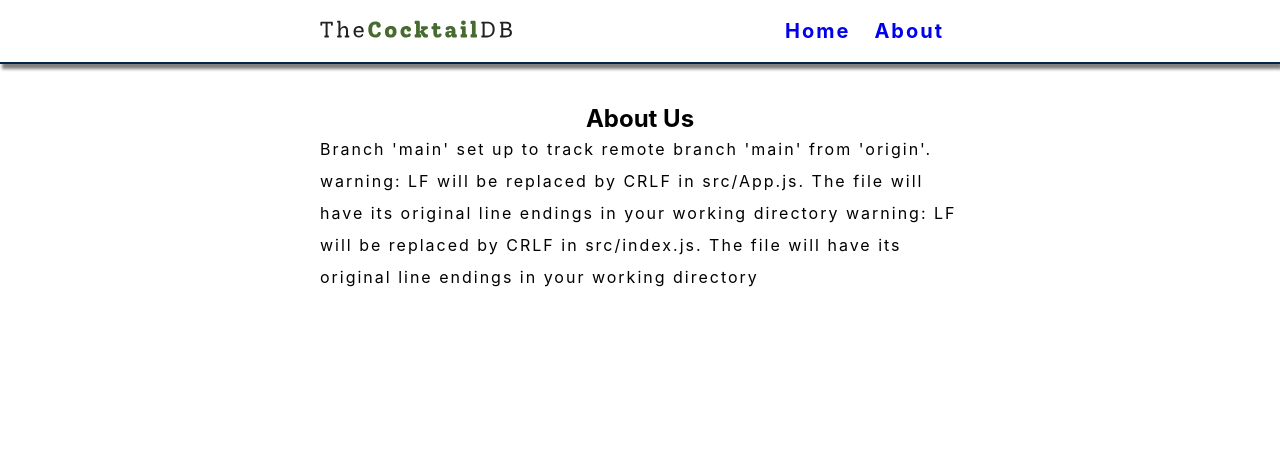
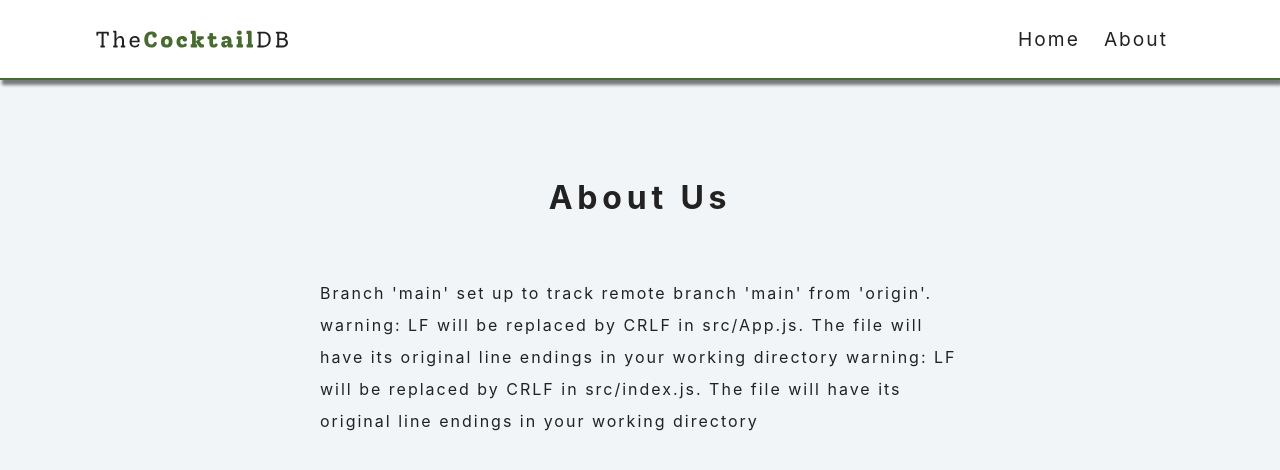
Before and after one commit to sumonsheikh/react-cacktails, a React (Create React App) app: page /about in a window 1280 px wide. Shown: the top 470 px of the page. Built offline with nearby package versions, Linux system fonts and the light colour scheme; no server answers.

Commit message:
fix some css

```diff
--- a/src/component/Cocktail.js
+++ b/src/component/Cocktail.js
@@ -3,8 +3,9 @@
 const  Cocktail = ({image, id, name, info, glass}) => {
     return (
         <article className="cocktail">
-           <div className = " image-container">
-               <img src={image} alt={name}/>
+                <div className = " image-container">
+                    <img src={image} alt={name}/>
+               </div>
                <div className="cocktail-footer">
                    <h3>{name}</h3>
                    <h3>{glass}</h3>
@@ -13,7 +14,6 @@
                        details
                    </Link>
                </div>
-           </div>
         </article>
     )
 }
--- a/src/component/CocktailList.js
+++ b/src/component/CocktailList.js
@@ -23,7 +23,7 @@
             <h2 className="section-title">
                 Cocktails
             </h2>
-            <div className="section-center">
+            <div className="cocktails-center">
                 {cocktails.map((item)=>{
                     return <Cocktail key={item.id} {...item}/>
                 })}
--- a/src/index.css
+++ b/src/index.css
@@ -1,97 +1,354 @@
-*{
+/*
+======
+Variables
+======
+*/
+:root {
+    --primaryLightColor: #d4e6a5;
+    --primaryColor: #476a2e;
+    --primaryDarkColor: #c02c03;
+    --mainWhite: #fff;
+    --offWhite: #f7f7f7;
+    --mainBackground: #f1f5f8;
+    --mainOverlay: rgba(35, 10, 36, 0.4);
+    --mainBlack: #222;
+    --mainGrey: #ececec;
+    --darkGrey: #afafaf;
+    --mainRed: #bd0303;
+    --mainTransition: all 0.3s linear;
+    --mainSpacing: 0.3rem;
+    --lightShadow: 2px 5px 3px 0px rgba(0, 0, 0, 0.5);
+    --darkShadow: 4px 10px 5px 0px rgba(0, 0, 0, 0.5);
+    --mainBorderRadius: 0.25rem;
+    --smallWidth: 85vw;
+    --maxWidth: 40rem;
+    --fullWidth: 1170px;
+  }
+  /*
+  ======
+  Global Styles
+  ======
+  */
+  * {
     margin: 0;
     padding: 0;
     box-sizing: border-box;
   }
+
   body {
-  margin: 0;
-  font-family: -apple-system, BlinkMacSystemFont, 'Segoe UI', 'Roboto', 'Oxygen',
-    'Ubuntu', 'Cantarell', 'Fira Sans', 'Droid Sans', 'Helvetica Neue',
-    sans-serif;
-  -webkit-font-smoothing: antialiased;
-  -moz-osx-font-smoothing: grayscale;
+    font-family: -apple-system, BlinkMacSystemFont, 'Segoe UI', Roboto, Oxygen,
+      Ubuntu, Cantarell, 'Open Sans', 'Helvetica Neue', sans-serif;
+    color: var(--mainBlack);
+    background: var(--mainBackground);
+    line-height: 1.4;
+    font-size: 1rem;
+    font-weight: 300;
   }
-code {
-  font-family: source-code-pro, Menlo, Monaco, Consolas, 'Courier New',
-    monospace;
+  h1,
+  h2,
+  h3,
+  h4,
+  h5,
+  h6 {
+    font-family: var(--slantedFont);
+    margin-bottom: 1.25rem;
+    letter-spacing: var(--mainSpacing);
   }
-a{
+  p {
+    margin-bottom: 1.25rem;
+  }
+  ul {
+    list-style-type: none;
+  }
+  a {
     text-decoration: none;
+    color: var(--mainBlack);
   }
-/* ======== NAVBAR =========== */
-.navbar{
-  height: 4rem;
+  img {
+    width: 100%;
+    display: block;
+  }
+
+  /*
+  ======
+  Buttons
+  ======
+  */
+  .btn,
+  .btn-white,
+  .btn-primary {
+    text-transform: uppercase;
+    letter-spacing: var(--mainSpacing);
+    color: var(--primaryColor);
+    border: 2px solid var(--primaryColor);
+    padding: 0.45rem 0.8rem;
+    display: inline-block;
+    transition: var(--mainTransition);
+    cursor: pointer;
+    font-size: 0.8rem;
+    background: transparent;
+    border-radius: var(--mainBorderRadius);
+    display: inline-block;
+  }
+  .btn:hover {
+    background: var(--primaryColor);
+    color: var(--mainWhite);
+  }
+  .btn-white {
+    background: transparent;
+    color: var(--mainWhite);
+    border-color: var(--mainWhite);
+  }
+  .btn-white:hover {
+    background: var(--mainWhite);
+    color: var(--primaryColor);
+  }
+  .btn-primary {
+    background: var(--primaryColor);
+    color: var(--mainWhite);
+    border-color: transparent;
+  }
+  .btn-primary:hover {
+    background: var(--primaryLightColor);
+    color: var(--primaryColor);
+  }
+  .btn-block {
+    width: 100%;
+    display: block;
+    margin: 0 auto;
+    box-shadow: var(--lightShadow);
+    text-align: center;
+  }
+  .btn-details {
+    padding: 0.25rem 0.4rem;
+  }
+  .btn-details:hover {
+    background: var(--primaryLightColor);
+    border-color: var(--primaryLightColor);
+  }
+  /*
+  ======
+  Navbar
+  ======
+  */
+  .navbar {
+    background: var(--mainWhite);
+    height: 5rem;
     display: flex;
-  background: #fff;
-  border-bottom: 2px solid rgb(1, 37, 70);
-  box-shadow: 2px 5px 3px 0px rgba(0, 0, 0, 0.5);
+    align-items: center;
+    border-bottom: 2px solid var(--primaryColor);
+    box-shadow: var(--lightShadow);
   }
-.nav-center{
-  display:flex;
+  .nav-center {
+    display: flex;
     justify-content: space-between;
-  width: 85vw;
-  max-width: 40rem;
+    align-items: center;
+    width: var(--smallWidth);
     margin: 0 auto;
+    max-width: var(--fullWidth);
+  }
+  .nav-links {
+    display: flex;
     align-items: center;
   }
-.nav-links{
-  display: flex;
-  align-items: center;
-  list-style: none;
+  .nav-links a {
+    text-transform: capitalize;
+    display: inline-block;
+    font-weight: bold;
+    margin-right: 0.5rem;
+    font-weight: 400;
+    letter-spacing: 2px;
+    font-size: 1.2rem;
+    padding: 0.25rem 0.5rem;
+    transition: var(--mainTransition);
   }
-.nav-links a{
-  margin-right: 0.5rem;
-  text-decoration: none;
-  padding: 0.25rem 0.5rem;
-  text-transform: capitalize;
-  font-weight: bold;
-  font-size: 1.25rem;
-  transition: 0.3s;
-  letter-spacing: 2px;
-
+  .nav-links a:hover {
+    color: var(--primaryColor);
   }
-.nav-links a:hover{
-  color: rgb(11, 255, 190);
-}
-.logo{
+  .logo {
     width: 12rem;
   }
-/* ======= ABOUT US ======== */
-.about-section{
-  width: 85vw;
-  max-width: 40rem;
+  /*
+  ======
+  About
+  ======
+  */
+  .about-section {
+    width: var(--smallWidth);
+    max-width: var(--maxWidth);
     margin: 0 auto;
   }
-.about-section h1{
-  padding-top: 2rem 0;
+  .about-section p {
+    line-height: 2rem;
+    font-weight: 400;
+    letter-spacing: 2px;
+  }
+  /*
+  ======
+  Error
+  ======
+  */
+  .error-page {
+    display: flex;
+    justify-content: center;
+  }
+  .error-container {
     text-align: center;
-  margin-top: 40px;
+    text-transform: capitalize;
   }
-.about-section p{
-  line-height: 2rem;
-  letter-spacing: 2px;
-  font-weight: 400;
+  /*
+  ======
+  Cocktails List
+  ======
+  */
+
+  .section {
+    padding: 5rem 0;
+  }
+  .section-title {
+    font-size: 2rem;
+    text-transform: capitalize;
+    letter-spacing: var(--mainSpacing);
+    text-align: center;
+    margin-bottom: 3.5rem;
+    margin-top: 1rem;
+  }
+  .cocktails-center {
+    width: var(--smallWidth);
+    margin: 0 auto;
+    max-width: var(--fullWidth);
+    display: grid;
+    row-gap: 2rem;
+    column-gap: 2rem;
+    /* align-items: start; */
+  }
+  @media screen and (min-width: 576px) {
+    .cocktails-center {
+      grid-template-columns: repeat(auto-fill, minmax(338.8px, 1fr));
+    }
+  }
+  /*
+  ======
+  Cocktail
+  ======
+  */
+
+  .cocktail {
+    background: var(--mainWhite);
+    margin-bottom: 2rem;
+    box-shadow: var(--lightShadow);
+    transition: var(--mainTransition);
+    display: grid;
+    grid-template-rows: auto 1fr;
+    border-radius: var(--mainBorderRadius);
+  }
+  .cocktail:hover {
+    box-shadow: var(--darkShadow);
+  }
+  .image-container img {
+    height: 20rem;
+    object-fit: cover;
+    border-top-left-radius: var(--mainBorderRadius);
+    border-top-right-radius: var(--mainBorderRadius);
+  }
+  .cocktail-footer {
+    padding: 1.5rem;
+  }
+  .cocktail-footer h3,
+  .cocktail-footer h4,
+  .cocktail-footer p {
+    margin-bottom: 0.3rem;
+  }
+  .cocktail-footer h3 {
+    font-size: 2rem;
+  }
+  .cocktail-footer p {
+    color: var(--darkGrey);
+    margin-bottom: 0.5rem;
+  }
+  /*
+  ======
+  Form
+  ======
+  */
+  .search {
+    margin-top: 1rem;
+    padding-bottom: 0;
   }
 
-.error-page{
-  display: flex;
-  justify-content: center;
+  .search-form {
+    width: var(--smallWidth);
+    margin: 0 auto;
+    max-width: var(--maxWidth);
+    background: var(--mainWhite);
+    padding: 2rem 2.5rem;
     text-transform: capitalize;
-}
-.error-container h2{
-  margin: 20px;
-  color: #476A2E;
-}
-.btn{
-  background: #476A2E;
-  padding: 0.25rem 0.5rem;
-  color: #fff;
-  text-transform: uppercase;
-  margin: 20px;
-  border-radius: 5px;
+    border-radius: var(--mainBorderRadius);
+    box-shadow: var(--lightShadow);
   }
 
-/* ===== Loading ========= */
+  .form-control label {
+    display: block;
+    margin-bottom: 1.25rem;
+    font-weight: bold;
+    letter-spacing: 0.25rem;
+    color: var(--primaryColor);
+  }
+  .form-control input {
+    width: 100%;
+    border: none;
+    border-color: transparent;
+    background: var(--mainBackground);
+    border-radius: var(--mainBorderRadius);
+    padding: 0.5rem;
+    font-size: 1.2rem;
+  }
+  /*
+  ======
+  Cocktail
+  ======
+  */
+
+  .cocktail-section {
+    text-align: center;
+  }
+  .drink {
+    width: var(--smallWidth);
+    max-width: var(--fullWidth);
+    margin: 0 auto;
+    text-align: left;
+  }
+  .drink img {
+    border-radius: var(--mainBorderRadius);
+  }
+  .drink p {
+    font-weight: bold;
+    text-transform: capitalize;
+    line-height: 1.8;
+  }
+  .drink span {
+    margin-right: 0.5rem;
+  }
+  .drink-data {
+    background: var(--primaryLightColor);
+    padding: 0.25rem 0.5rem;
+    border-radius: var(--mainBorderRadius);
+    color: var(--primaryColor);
+  }
+  .drink-info {
+    padding-top: 2rem;
+  }
+  @media screen and (min-width: 992px) {
+    .drink {
+      display: grid;
+      grid-template-columns: 2fr 3fr;
+      gap: 3rem;
+      align-items: center;
+    }
+    .drink-info {
+      padding-top: 0;
+    }
+  }
   .loader,
   .loader:before,
   .loader:after {
@@ -102,7 +359,7 @@
     height: 4em;
   }
   .loader {
-  color:#476A2E;
+    color: var(--primaryColor);
     text-indent: -9999em;
     margin: 88px auto;
     margin-top: 20rem;
@@ -152,51 +409,3 @@
       height: 5em;
     }
   }
-/* ===== Cocktail Section ====== */
-.cocktail{
-  background: #fff;
-  margin-bottom: 2rem;
-  box-shadow: 0 3px 5px rgba(0, 0, 0, 0.25);
-  transition: 0.3s ;
-  display: grid;
-  grid-template-rows: auto 1fr;
-  border-radius: 0.8rem;
-}
-.cocktail:hover{
-  box-shadow: 0 3px 5px rgba(0, 0, 0, 0.5);
-}
-.cocktail img{
-  height: 20rem;
-object-fit: cover;
-}
-.search{
-  margin-top: 1rem;
-  padding-bottom: 0;
-
-}
-.search-form{
-  width: 800px;
-  margin: 0 auto;
-  max-width: 90vw;
-  background: #fff;
-  text-transform: capitalize;
-  border-radius: 8px;
-  padding: 2rem 2.5rem;
-  box-shadow: 0 3px 5px rgba(0, 0, 0, 0.5);
-
-}
-.form-control label{
-  display: block;
-  font-weight: bold;
-  margin-bottom: 1.25rem;
-  color: #476A2E;
-  letter-spacing: 0.25rem;
-}
-.form-control input{
-  width: 100%;
-  border: none;
-  border-color: transparent;
-  background: rgb(206, 205, 205);
-  padding: 0.5rem;
-  font-size: 1.2rem;
-}
--- /dev/null
+++ b/src/index2.css
@@ -0,0 +1,202 @@
+*{
+  margin: 0;
+  padding: 0;
+  box-sizing: border-box;
+}
+body {
+  margin: 0;
+  font-family: -apple-system, BlinkMacSystemFont, 'Segoe UI', 'Roboto', 'Oxygen',
+    'Ubuntu', 'Cantarell', 'Fira Sans', 'Droid Sans', 'Helvetica Neue',
+    sans-serif;
+  -webkit-font-smoothing: antialiased;
+  -moz-osx-font-smoothing: grayscale;
+}
+code {
+  font-family: source-code-pro, Menlo, Monaco, Consolas, 'Courier New',
+    monospace;
+}
+a{
+  text-decoration: none;
+}
+/* ======== NAVBAR =========== */
+.navbar{
+  height: 4rem;
+  display: flex;
+  background: #fff;
+  border-bottom: 2px solid rgb(1, 37, 70);
+  box-shadow: 2px 5px 3px 0px rgba(0, 0, 0, 0.5);
+}
+.nav-center{
+  display:flex;
+  justify-content: space-between;
+  width: 85vw;
+  max-width: 40rem;
+  margin: 0 auto;
+  align-items: center;
+}
+.nav-links{
+  display: flex;
+  align-items: center;
+  list-style: none;
+}
+.nav-links a{
+  margin-right: 0.5rem;
+  text-decoration: none;
+  padding: 0.25rem 0.5rem;
+  text-transform: capitalize;
+  font-weight: bold;
+  font-size: 1.25rem;
+  transition: 0.3s;
+  letter-spacing: 2px;
+
+}
+.nav-links a:hover{
+  color: rgb(11, 255, 190);
+}
+.logo{
+  width: 12rem;
+}
+/* ======= ABOUT US ======== */
+.about-section{
+  width: 85vw;
+  max-width: 40rem;
+  margin: 0 auto;
+}
+.about-section h1{
+  padding-top: 2rem 0;
+  text-align: center;
+  margin-top: 40px;
+}
+.about-section p{
+  line-height: 2rem;
+  letter-spacing: 2px;
+  font-weight: 400;
+}
+
+.error-page{
+  display: flex;
+  justify-content: center;
+  text-transform: capitalize;
+}
+.error-container h2{
+  margin: 20px;
+  color: #476A2E;
+}
+.btn{
+  background: #476A2E;
+  padding: 0.25rem 0.5rem;
+  color: #fff;
+  text-transform: uppercase;
+  margin: 20px;
+  border-radius: 5px;
+}
+
+/* ===== Loading ========= */
+.loader,
+.loader:before,
+.loader:after {
+  background: transparent;
+  -webkit-animation: load1 1s infinite ease-in-out;
+  animation: load1 1s infinite ease-in-out;
+  width: 1em;
+  height: 4em;
+}
+.loader {
+  color:#476A2E;
+  text-indent: -9999em;
+  margin: 88px auto;
+  margin-top: 20rem;
+  position: relative;
+  font-size: 3rem;
+  -webkit-transform: translateZ(0);
+  -ms-transform: translateZ(0);
+  transform: translateZ(0);
+  -webkit-animation-delay: -0.16s;
+  animation-delay: -0.16s;
+}
+.loader:before,
+.loader:after {
+  position: absolute;
+  top: 0;
+  content: '';
+}
+.loader:before {
+  left: -1.5em;
+  -webkit-animation-delay: -0.32s;
+  animation-delay: -0.32s;
+}
+.loader:after {
+  left: 1.5em;
+}
+@-webkit-keyframes load1 {
+  0%,
+  80%,
+  100% {
+    box-shadow: 0 0;
+    height: 4em;
+  }
+  40% {
+    box-shadow: 0 -2em;
+    height: 5em;
+  }
+}
+@keyframes load1 {
+  0%,
+  80%,
+  100% {
+    box-shadow: 0 0;
+    height: 4em;
+  }
+  40% {
+    box-shadow: 0 -2em;
+    height: 5em;
+  }
+}
+/* ===== Cocktail Section ====== */
+.cocktail{
+  background: #fff;
+  margin-bottom: 2rem;
+  box-shadow: 0 3px 5px rgba(0, 0, 0, 0.25);
+  transition: 0.3s ;
+  display: grid;
+  grid-template-rows: auto 1fr;
+  border-radius: 0.8rem;
+}
+.cocktail:hover{
+  box-shadow: 0 3px 5px rgba(0, 0, 0, 0.5);
+}
+.cocktail img{
+  height: 20rem;
+object-fit: cover;
+}
+.search{
+  margin-top: 1rem;
+  padding-bottom: 0;
+
+}
+.search-form{
+  width: 800px;
+  margin: 0 auto;
+  max-width: 90vw;
+  background: #fff;
+  text-transform: capitalize;
+  border-radius: 8px;
+  padding: 2rem 2.5rem;
+  box-shadow: 0 3px 5px rgba(0, 0, 0, 0.5);
+
+}
+.form-control label{
+  display: block;
+  font-weight: bold;
+  margin-bottom: 1.25rem;
+  color: #476A2E;
+  letter-spacing: 0.25rem;
+}
+.form-control input{
+  width: 100%;
+  border: none;
+  border-color: transparent;
+  background: rgb(206, 205, 205);
+  padding: 0.5rem;
+  font-size: 1.2rem;
+}
```
Also changed, not shown: 1 other file (tests, documents, lock files or other folders). Lines whose indentation alone changed are shown as unchanged.
